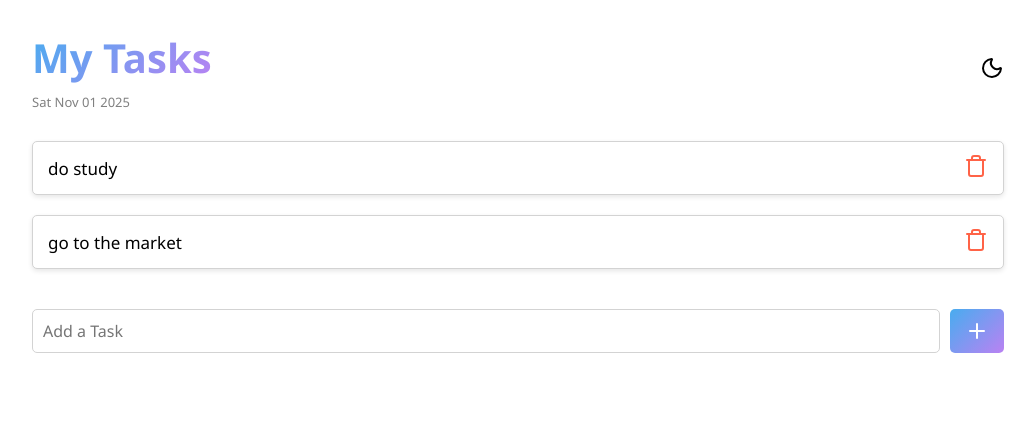
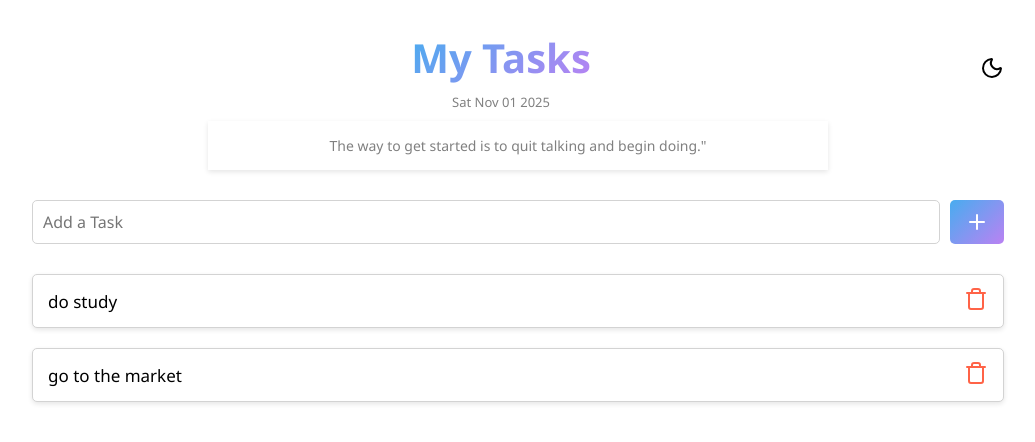
Before and after one commit to siddhikharde/to-do-app-using-react, a React (Vite) app: page / in a window 1280 px wide. Shown: the top 442 px of the page, without its empty margins (122-1157 px from the left). Built offline with nearby package versions, Linux system fonts and the light colour scheme.

Commit message:
toaster added

```diff
--- a/package.json
+++ b/package.json
@@ -12,7 +12,8 @@
   "dependencies": {
     "lucide-react": "^0.552.0",
     "react": "^19.1.1",
-    "react-dom": "^19.1.1"
+    "react-dom": "^19.1.1",
+    "react-hot-toast": "^2.6.0"
   },
   "devDependencies": {
     "@eslint/js": "^9.36.0",
--- a/src/App.css
+++ b/src/App.css
@@ -20,6 +20,8 @@
     flex-direction: column;
     gap: 8px;
     justify-content: center;
+    align-items: center;
+    width: 100%;
 }
 .headingCon h1{
     background-image: linear-gradient(135deg, hsl(204, 84%, 61%) 0%, hsl(270, 82%, 73%) 100%);
@@ -85,3 +87,14 @@
 .add-btn:hover{
     background-image: linear-gradient(135deg, hsl(270, 82%, 73%) 0%, hsl(204, 84%, 61%) 100%);
 }
+.heading-disc{
+    font-size: 14px;
+    color: gray;
+    margin-top: 5px;
+  width: 50%;
+  padding: 15px ;
+    text-align: center;
+    margin: auto;
+    box-shadow: 0 2px 5px rgba(0, 0, 0, 0.1);
+
+}
--- a/src/App.jsx
+++ b/src/App.jsx
@@ -2,44 +2,59 @@ import React, { useState } from 'react'
 import {Moon, Trash, Plus} from 'lucide-react'
 import "./App.css";
 import TaskCard from './TaskCard.jsx';
+import { toast } from 'react-hot-toast';
 
 function App() {
   const [tasks, setTasks]=useState(["do study","go to the market"]);
   const [newTask , setNewTask]=useState("");
 const date=new Date().toDateString();
 const addTask=()=>{
-  if(newTask.trim()=="")
+  if(newTask.trim()==""){
+    toast.error('Task cannot be empty!');
     return;
-  setTasks([newTask,...tasks ]);
+  }
+  else{
+ setTasks([newTask,...tasks ]);
   setNewTask("");
+   toast.success('Task added successfully!')
+    }
+
+
 }
 const deleteTask=(taskToDelete)=>{
   const updatedTasks=tasks.filter((tasks)=>tasks!==taskToDelete);
   setTasks (updatedTasks);
+  toast.success('Task deleted successfully!')
 }
 
   return (
     <div>
+
       <div className='container'>
         <div className='headingCon'>
           <h1 className="TaskHeading">My Tasks</h1>
         <p>{date}</p>
+
         </div>
         <div className='togglerCon'>
           <Moon className='toggler' />
         </div>
       </div>
-      <div className="taskCardCon">
-        {tasks.map((task, index) => (
-          <TaskCard task={task} key={index} deleteTask={()=>{deleteTask(task)}}/>
-        ))}
-      </div>
+      <div className='heading-disc'>The way to get started is to quit talking and begin doing."</div>
+
       <div className='addTaskCon'>
         <input type="text"className='task-input'placeholder='Add a Task' value={newTask} onChange={(e)=>{
             setNewTask(e.target.value);
         }} />
         <button className="add-btn" onClick={addTask} ><Plus/></button>
         </div>
+
+      <div className="taskCardCon">
+        {tasks.map((task, index) => (
+          <TaskCard task={task} key={index} deleteTask={()=>{deleteTask(task)}}/>
+        ))}
+      </div>
+
     </div>
   )
 }
--- a/src/main.jsx
+++ b/src/main.jsx
@@ -2,9 +2,13 @@
 import { createRoot } from 'react-dom/client'
 import './index.css'
 import App from './App.jsx'
+import { Toaster } from 'react-hot-toast'
 
 createRoot(document.getElementById('root')).render(
+ <>
+ <App />
+    <Toaster />
+    </>
 
-    <App />
 
 )
```
Also changed, not shown: 1 other file (tests, documents, lock files or other folders).
